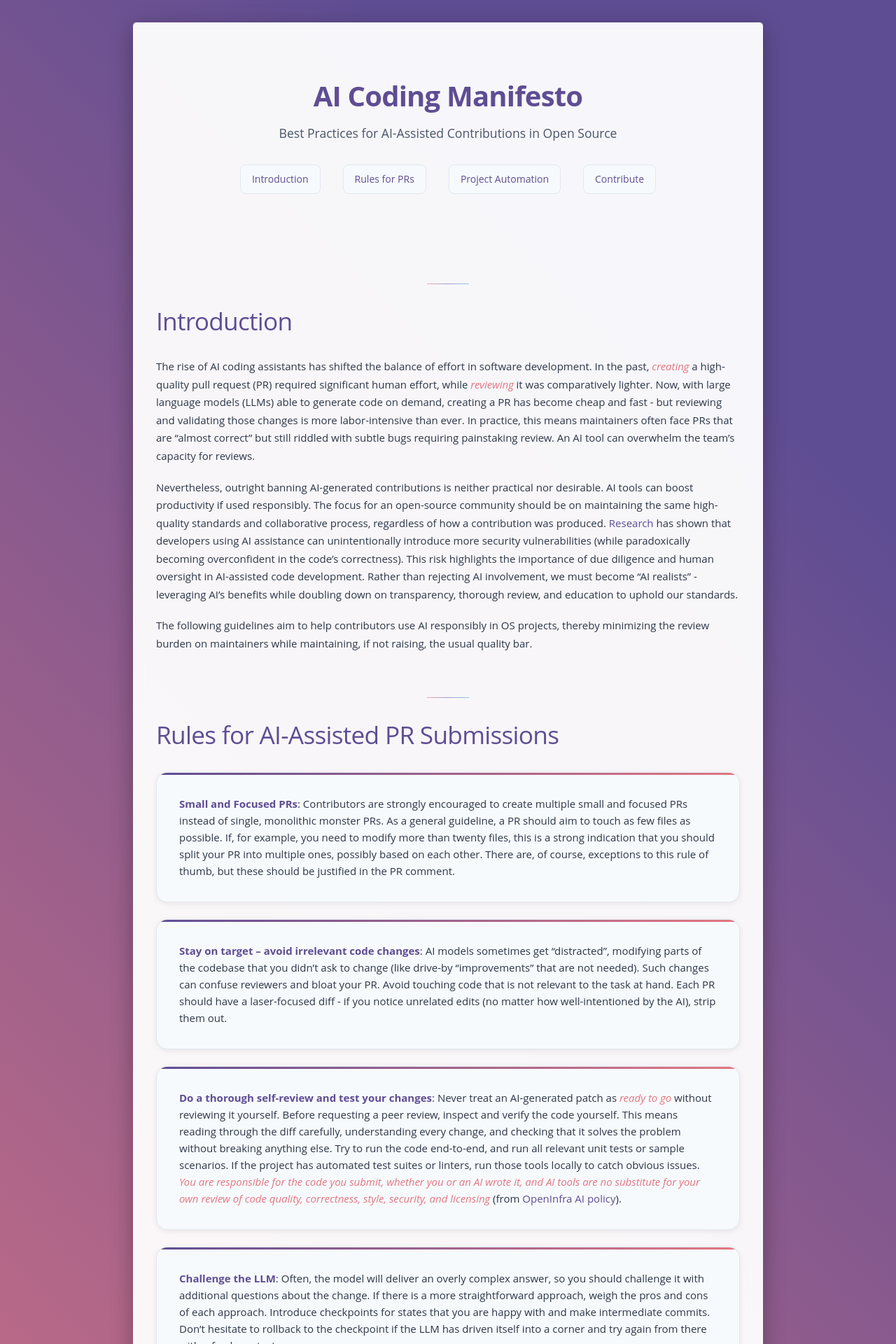
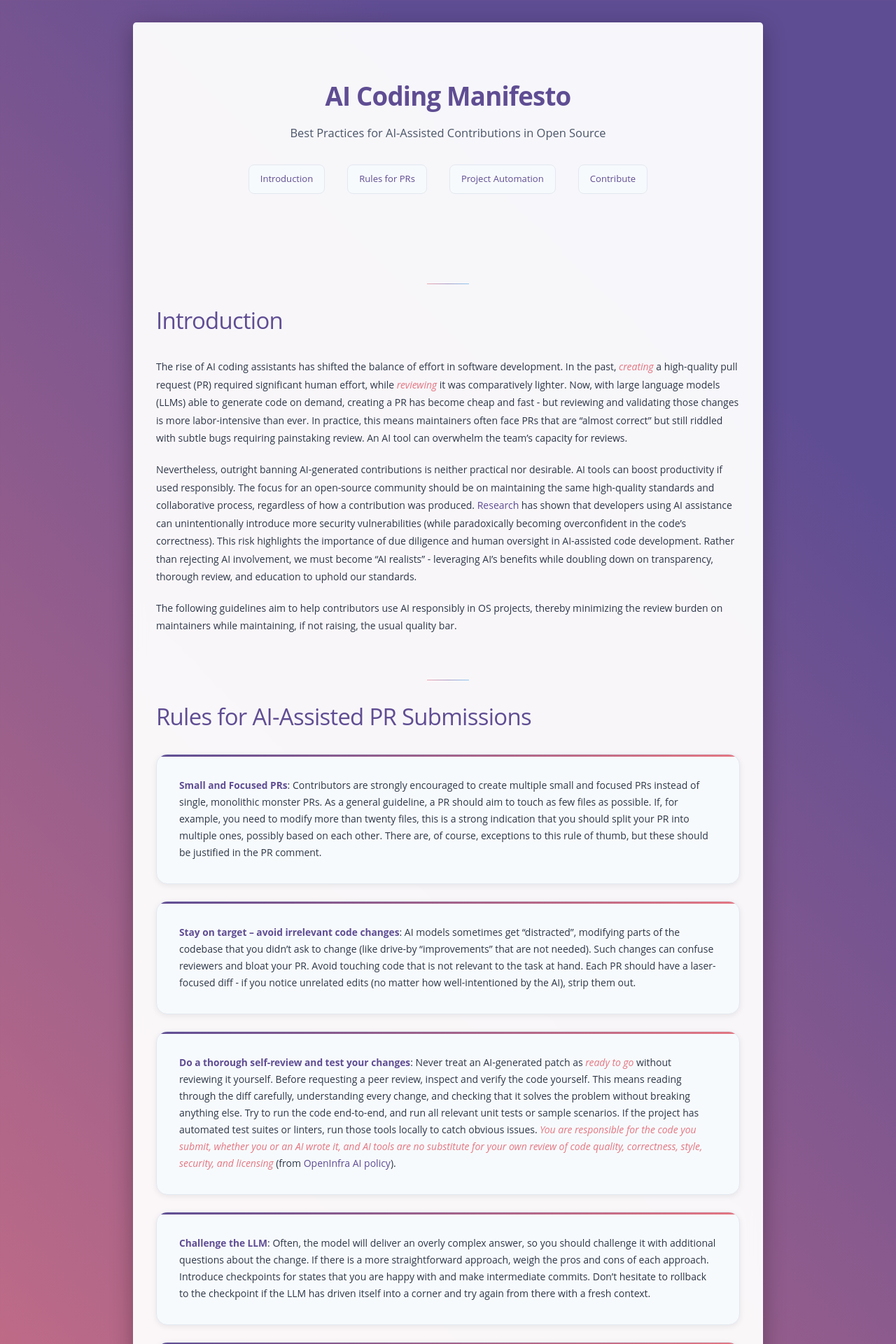
Before and after one commit to ai-coding-manifesto/ai-coding-manifesto, a Jekyll site: the page built from index.md, in a window 1280 px wide. Shown: the top 1920 px of the page at 70% size. Built offline with Jekyll 4.4.1, drawn with Linux system fonts in a browser that asks for light colours.

Commit message:
chore: normalize font size
Signed-off-by: Sébastien Han <seb@redhat.com>

```diff
--- a/_layouts/default.html
+++ b/_layouts/default.html
@@ -31,6 +31,7 @@
         body {
             font-family: 'Open Sans', 'Helvetica Neue', 'Helvetica', Arial, 'Hiragino Sans GB', 'Microsoft YaHei', 'SimSun', 'Droid Sans Fallback', sans-serif;
             font-size: 14px;
+            font-size-adjust: 0.5;
             line-height: 1.7;
             color: var(--text-color);
             background: linear-gradient(45deg, #e37682 15%, #5f4d93 85%);
@@ -237,7 +238,8 @@
             padding: 0.25rem 0.5rem;
             border-radius: 0.25rem;
             font-family: "SF Mono", Monaco, "Cascadia Code", "Roboto Mono", Consolas, "Courier New", monospace;
-            font-size: 0.875rem;
+            font-size: 0.75rem;
+            font-size-adjust: 0.5;
             color: var(--accent-color);
         }
 
@@ -249,7 +251,8 @@
             margin: 1rem 0;
             overflow-x: auto;
             font-family: "SF Mono", Monaco, "Cascadia Code", "Roboto Mono", Consolas, "Courier New", monospace;
-            font-size: 0.875rem;
+            font-size: 0.75rem;
+            font-size-adjust: 0.5;
         }
 
         pre code {
```
